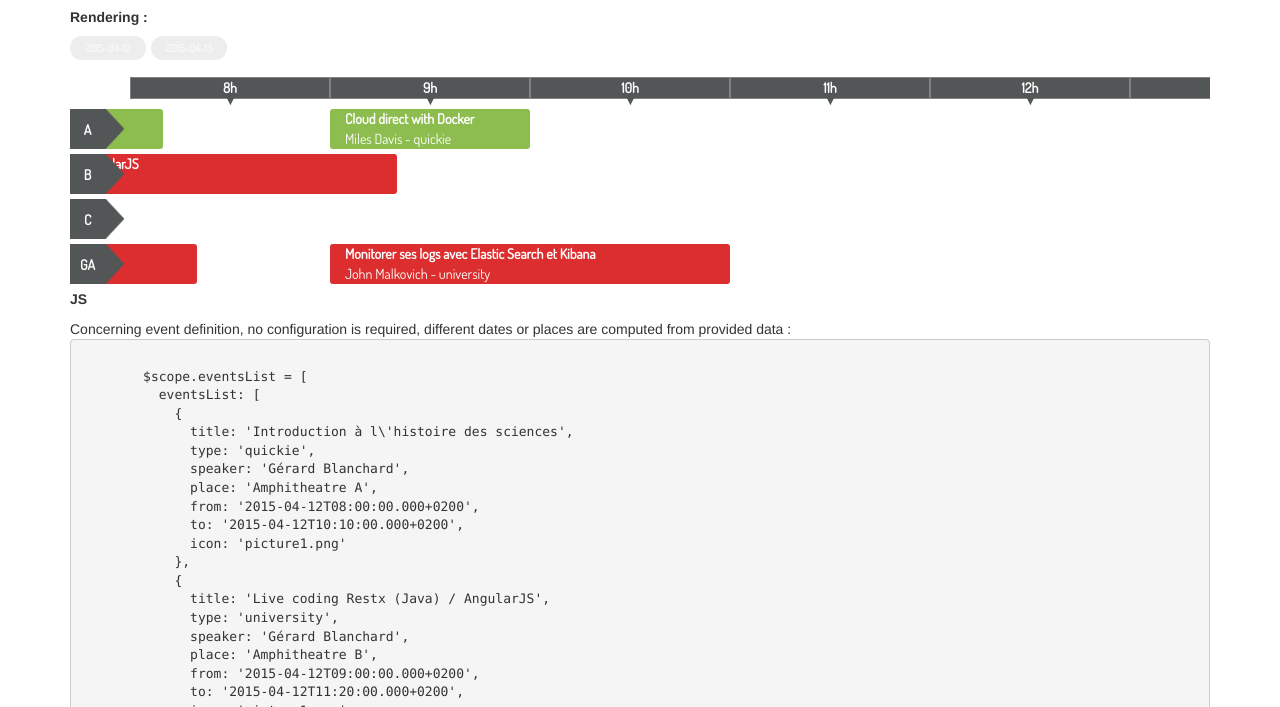
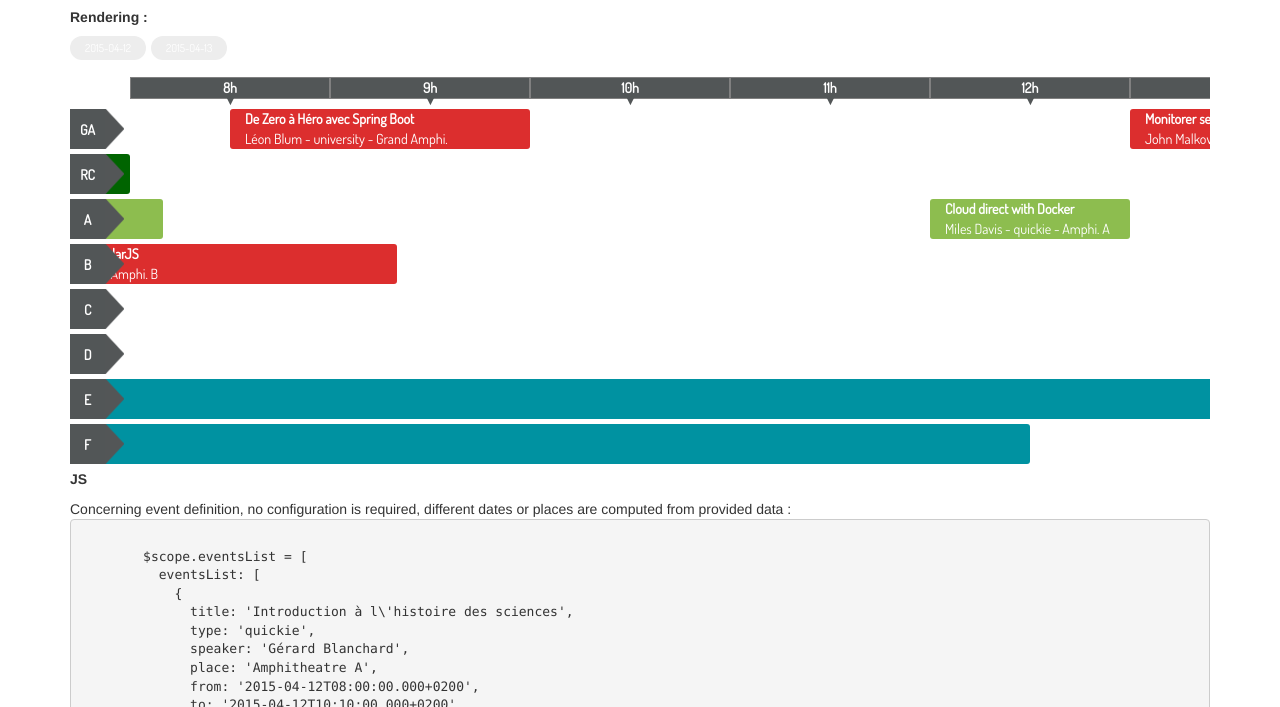
Before and after one commit to walien/angular-conference-planning, a website: page app/index.html at #/mobile in a window 1280 px wide. Shown: the part 93-800 px from the top of the page. Drawn offline with nearby package versions, Linux system fonts and the light colour scheme; some packages are replaced by stand-ins of ours; files that its build step writes are made by us from their sources.

Commit message:
update samples

```diff
--- a/app/scripts/app.js
+++ b/app/scripts/app.js
@@ -23,6 +23,10 @@ angular
         templateUrl: 'views/Sample.html',
         controller: 'SampleCtrl'
       })
+      .when('/mobile', {
+        templateUrl: 'views/MobileSample.html',
+        controller: 'SampleCtrl'
+      })
       .otherwise({
         redirectTo: '/'
       });
--- a/app/scripts/controllers/SampleCtrl.js
+++ b/app/scripts/controllers/SampleCtrl.js
@@ -4,13 +4,41 @@ angular.module('AngularConferencePlanning')
   .controller('SampleCtrl', function ($scope) {
 
     angular.extend($scope, {
+      placeMapping: {
+        'A': 'Amphi. A',
+        'B': 'Amphi. B',
+        'C': 'Amphi. C',
+        'D': 'Amphi. D',
+        'E': 'Amphi. E',
+        'F': 'Amphi. F',
+        'RC': 'Rez. de C.',
+        'GA': 'Grand Amphi.'
+      },
       eventsList: [
+        {
+          title: 'Keynote',
+          type: 'keynote',
+          speaker: '?',
+          place: 'GA',
+          from: '2015-04-12T08:00:00.000+0200',
+          to: '2015-04-12T09:00:00.000+0200',
+          icon: 'picture1.png'
+        },
+        {
+          title: 'Petit dej\'',
+          type: 'lunch',
+          speaker: 'Everyone',
+          place: 'RC',
+          from: '2015-04-12T09:00:00.000+0200',
+          to: '2015-04-12T10:00:00.000+0200',
+          icon: 'picture1.png'
+        },
         {
           title: 'Introduction à l\'histoire des sciences',
           type: 'quickie',
           speaker: 'Gérard Blanchard',
           place: 'A',
-          from: '2015-04-12T08:00:00.000+0200',
+          from: '2015-04-12T08:30:00.000+0200',
           to: '2015-04-12T10:10:00.000+0200',
           icon: 'picture1.png'
         },
@@ -33,12 +61,21 @@ angular.module('AngularConferencePlanning')
           icon: 'picture1.png'
         },
         {
+          title: 'Histoire de france',
+          type: 'university',
+          speaker: 'Hugh Capet',
+          place: 'D',
+          from: '2015-04-12T08:00:00.000+0200',
+          to: '2015-04-12T09:30:00.000+0200',
+          icon: 'picture1.png'
+        },
+        {
           title: 'De Zero à Héro avec Spring Boot',
           type: 'university',
           speaker: 'Léon Blum',
           place: 'GA',
-          from: '2015-04-12T08:00:00.000+0200',
-          to: '2015-04-12T10:20:00.000+0200',
+          from: '2015-04-12T10:30:00.000+0200',
+          to: '2015-04-12T12:00:00.000+0200',
           icon: 'picture1.png'
         },
         {
@@ -46,8 +83,26 @@ angular.module('AngularConferencePlanning')
           type: 'university',
           speaker: 'John Malkovich',
           place: 'GA',
-          from: '2015-04-12T11:00:00.000+0200',
-          to: '2015-04-12T13:00:00.000+0200',
+          from: '2015-04-12T15:00:00.000+0200',
+          to: '2015-04-12T17:00:00.000+0200',
+          icon: 'picture2.png'
+        },
+        {
+          title: 'Apéro',
+          type: 'university',
+          speaker: 'Everyone',
+          place: 'RC',
+          from: '2015-04-12T18:00:00.000+0200',
+          to: '2015-04-12T19:00:00.000+0200',
+          icon: 'picture2.png'
+        },
+        {
+          title: 'Apéro + Keynote fermeture',
+          type: 'university',
+          speaker: 'Surprise',
+          place: 'RC',
+          from: '2015-04-13T18:00:00.000+0200',
+          to: '2015-04-13T19:00:00.000+0200',
           icon: 'picture2.png'
         },
         {
@@ -55,8 +110,8 @@ angular.module('AngularConferencePlanning')
           type: 'quickie',
           speaker: 'Miles Davis',
           place: 'A',
-          from: '2015-04-12T11:00:00.000+0200',
-          to: '2015-04-12T12:00:00.000+0200',
+          from: '2015-04-12T14:00:00.000+0200',
+          to: '2015-04-12T15:00:00.000+0200',
           icon: 'picture3.png'
         },
         {
@@ -78,6 +133,24 @@ angular.module('AngularConferencePlanning')
           icon: 'picture3.png'
         },
         {
+          title: 'Magic with Kubernetes',
+          type: 'hands-on',
+          speaker: 'Alexis Robert',
+          place: 'E',
+          from: '2015-04-12T08:45:00.000+0200',
+          to: '2015-04-12T16:30:00.000+0200',
+          icon: 'picture3.png'
+        },
+        {
+          title: 'Mongo DB on fire',
+          type: 'hands-on',
+          speaker: 'Tug Smith',
+          place: 'F',
+          from: '2015-04-12T08:20:00.000+0200',
+          to: '2015-04-12T14:30:00.000+0200',
+          icon: 'picture3.png'
+        },
+        {
           title: 'Marionette for dumies',
           type: 'university',
           speaker: 'John Doe',
--- a/app/styles/Sample.css
+++ b/app/styles/Sample.css
@@ -1,3 +1,15 @@
+.keynote {
+  background-color: orange;
+  border: 0;
+  color: white;
+}
+
+.lunch {
+  background-color: darkgreen;
+  border: 0;
+  color: white;
+}
+
 .hands-on {
   background-color: #0092a1;
   border: 0;
--- a/app/views/Sample.html
+++ b/app/views/Sample.html
@@ -9,7 +9,7 @@
   <conference-planning events="eventsList" options="options">
     <event>
       <span class="title">{{ event.title }}</span> <br/>
-      <span class="sub">{{ event.speaker }} - {{ event.type }}</span>
+      <span class="sub">{{ event.speaker }} - {{ event.type }} - {{ placeMapping[event.place] }}</span>
     </event>
   </conference-planning>
 
```
Also changed, not shown: app/views/MobileSample.html (added, +12 -0 lines).
